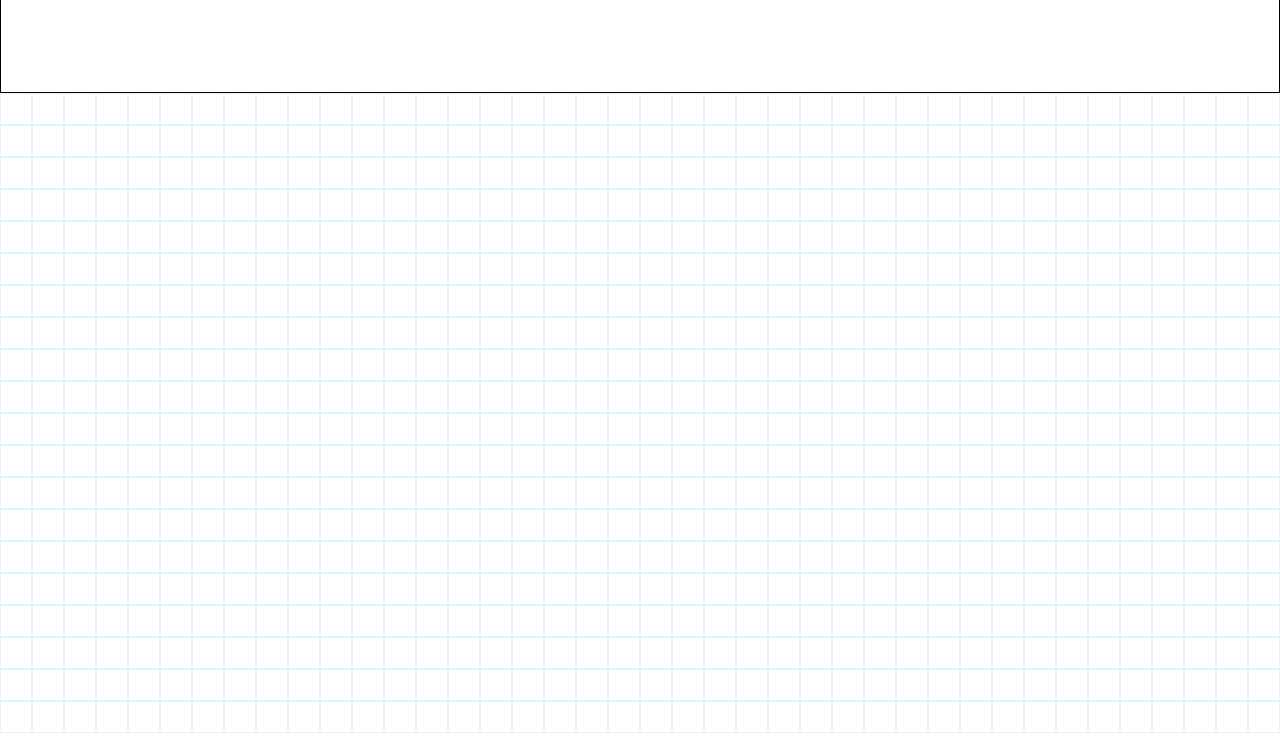
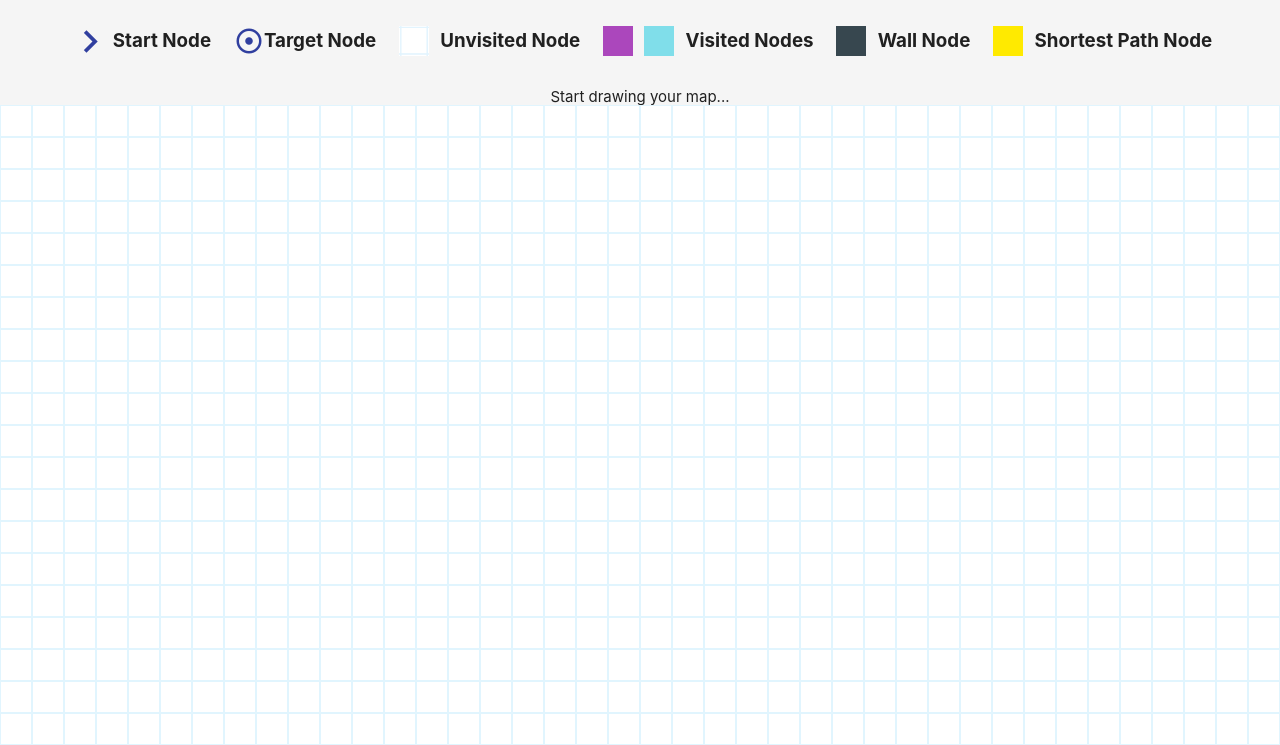
Before and after one commit to dteo318/pathfinding-algorithm-visualization-webapp, a plain HTML site: page index.html in a window 1280 px wide. Shown: the part 67-812 px from the top of the page. Drawn offline with nearby package versions, Linux system fonts and the light colour scheme.

Commit message:
Added menu + icons bar to show icon meaning

```diff
--- a/index.html
+++ b/index.html
@@ -82,9 +82,59 @@
       </div>
     </nav>
     <!-- Identifying what each icon means -->
-    <div id="icons-bar"></div>
+    <div id="menu">
+      <div id="icons-bar">
+        <div class="icon-item">
+          <i class="material-icons medium-small-icon">keyboard_arrow_right</i>
+          <p>Start Node</p>
+        </div>
+        <div class="icon-item">
+          <i class="material-icons small">adjust</i>
+          <p>Target Node</p>
+        </div>
+        <div class="icon-item">
+          <img
+            src="./images/unvisited-node.png"
+            alt="shortest path node icon"
+            class="img-icon"
+          />
+          <p>Unvisited Node</p>
+        </div>
+        <div class="icon-item">
+          <img
+            src="./images/visited-node-1.png"
+            alt="shortest path node icon"
+            class="img-icon"
+          />
+          <img
+            src="./images/visited-node-2.png"
+            alt="shortest path node icon"
+            class="img-icon"
+          />
+          <p>Visited Nodes</p>
+        </div>
+        <div class="icon-item">
+          <img
+            src="./images/wall-node.png"
+            alt="shortest path node icon"
+            class="img-icon"
+          />
+          <p>Wall Node</p>
+        </div>
+        <div class="icon-item">
+          <img
+            src="./images/shortest-path-node.png"
+            alt="shortest path node icon"
+            class="img-icon"
+          />
+          <p>Shortest Path Node</p>
+        </div>
+      </div>
+      <p>Start drawing your map...</p>
+    </div>
     <!-- Grid for drawing path -->
     <div id="path-grid"></div>
+    <!-- JS scripts -->
     <!-- JQuery -->
     <script
       src="http://ajax.googleapis.com/ajax/libs/jquery/1.7.1/jquery.min.js"
--- a/style.css
+++ b/style.css
@@ -15,11 +15,24 @@ nav {
   height: 6.5%;
 }
 
-#icons-bar {
+#menu {
+  display: flex;
+  flex-direction: column;
+  justify-content: space-around;
+  align-items: center;
   padding: 1rem 3rem;
   height: 13.5%;
-  /* Temporary border for easier designing */
-  border: 1px black solid;
+  background-color: whitesmoke;
+  width: 100%;
+}
+
+#icons-bar {
+  display: flex;
+  flex-direction: row;
+  height: 75%;
+  justify-content: space-evenly;
+  align-items: center;
+  width: 100%;
 }
 
 #path-grid {
@@ -35,3 +48,26 @@ nav {
   text-align: center;
   height: 100%;
 }
+
+.medium-small-icon {
+  font-size: 45px;
+}
+
+.icon-item {
+  display: flex;
+  flex-direction: row;
+  justify-content: center;
+  align-items: center;
+  font-weight: bold;
+  font-size: 1.25rem;
+}
+
+.icon-item i {
+  color: #303f9f;
+}
+
+.img-icon {
+  height: 30px;
+  width: 30px;
+  margin-right: 0.75rem;
+}
```
Also changed, not shown: images/shortest-path-node.png (added), images/unvisited-node.png (added), images/visited-node-1.png (added), images/visited-node-2.png (added), images/wall-node.png (added), 1 other file.
